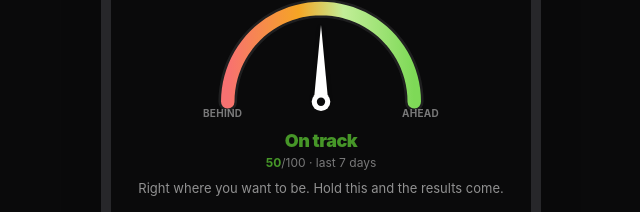
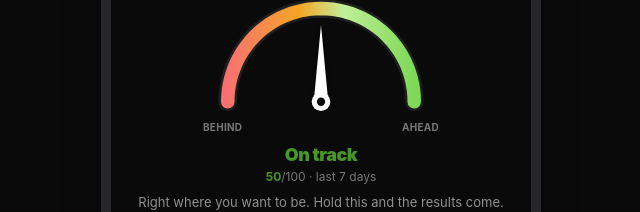
Before and after one commit to Zaggy887/SHO-App, a React (Vite) app: page / in a window 1280 px wide. Shown: the part 197-409 px from the top of the page, without its empty margins (319-959 px from the left). Built offline with nearby package versions, Linux system fonts and the light colour scheme.

Commit message:
Nudge gauge BEHIND/AHEAD labels lower for breathing room
- Swapped the anchor row's negative top margin for a small positive one
  so the labels sit clear of the gauge arc

```diff
--- a/src/components/IndexGauge.tsx
+++ b/src/components/IndexGauge.tsx
@@ -75,7 +75,7 @@ export function IndexGauge({ index }: { index: WeeklyIndex }) {
       </svg>
 
       {/* readable anchors under the arc */}
-      <div className="-mt-2 flex w-full max-w-[236px] items-center justify-between">
+      <div className="mt-1.5 flex w-full max-w-[236px] items-center justify-between">
         <span className="text-[10px] font-bold uppercase tracking-wide text-white/45">Behind</span>
         <span className="text-[10px] font-bold uppercase tracking-wide text-white/45">Ahead</span>
       </div>
```
